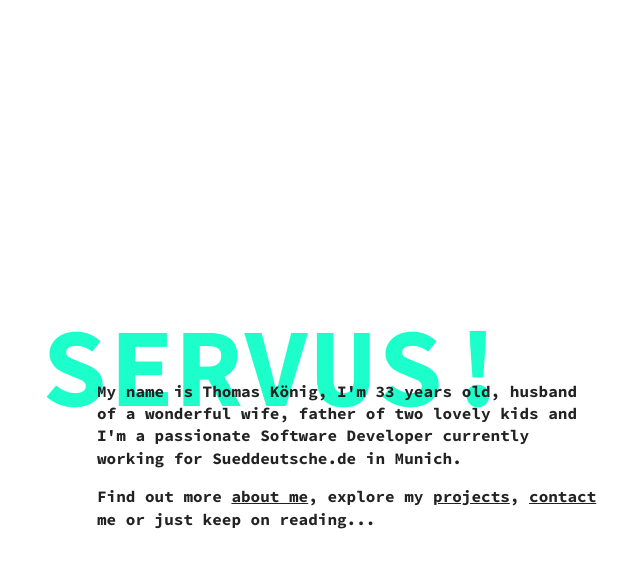
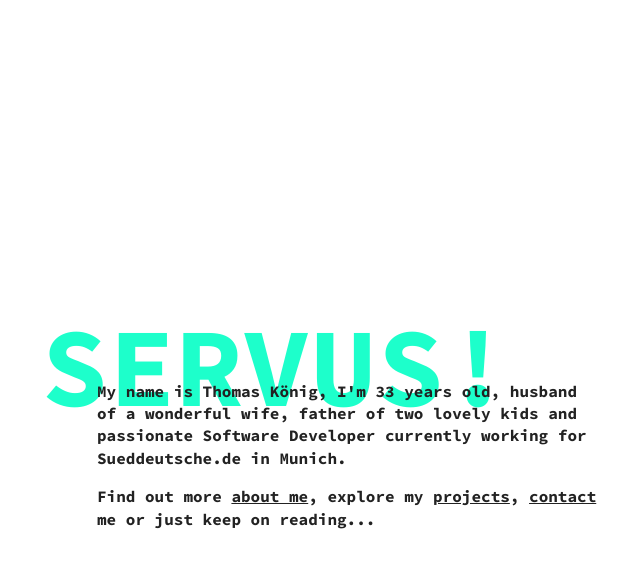
Before and after one commit to Vispercept/portfolio, a Jekyll site: the page built from index.html, in a window 1280 px wide and 900 px high. Shown: the top 568 px of the window, without its empty margins (291-931 px from the left). Built offline with Jekyll 4.4.1, drawn with Linux system fonts in a browser that asks for light colours.

```diff
--- a/index.html
+++ b/index.html
@@ -11,7 +11,7 @@ layout: default
     </div>
     <div class="section__content">
       <p class="section__paragraph editable">
- 	My name is Thomas K&ouml;nig, I'm 33 years old, husband of a wonderful wife, father of two lovely kids and I'm a passionate Software Developer currently working for Sueddeutsche.de in Munich.
+ 	My name is Thomas K&ouml;nig, I'm 33 years old, husband of a wonderful wife, father of two lovely kids and passionate Software Developer currently working for Sueddeutsche.de in Munich.
  </p>
       <p class="section__paragraph editable">
  	Find out more <a class="link" data-hover="about me" href="#about">about me</a>, explore my <a class="link" data-hover="projects" href="#projects">projects</a>, <a class="link" data-hover="contact" href="#contact">contact</a> me or just keep on reading...
```
